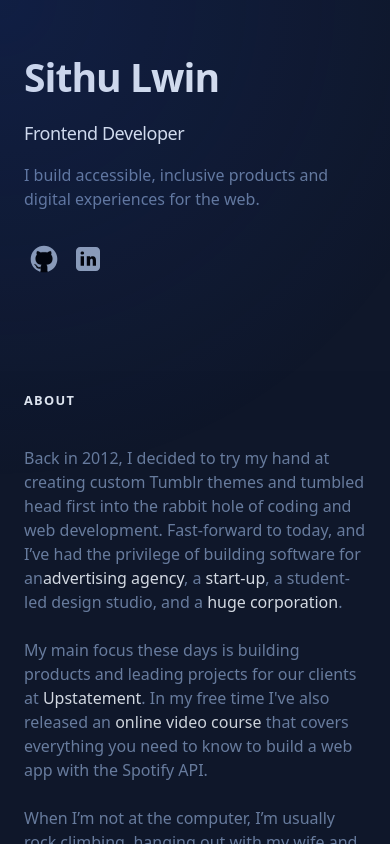
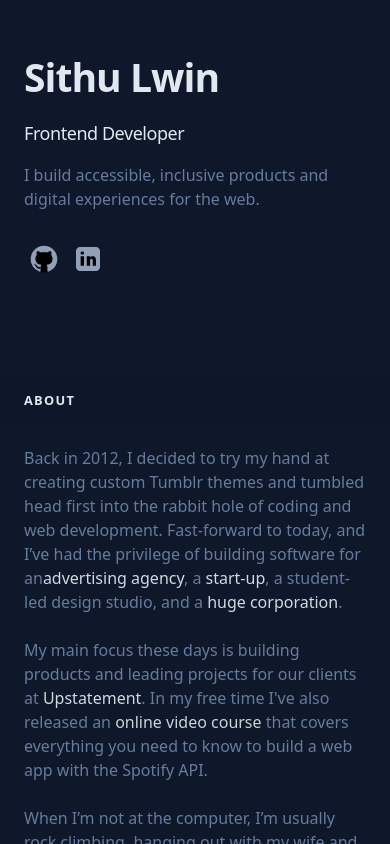
Before and after one commit to Sithu-BinaryLab/portfolio, a Next.js app: page / in a window 390 px wide. Built offline with nearby package versions, Linux system fonts and the light colour scheme.

Commit message:
fixed scroll

```diff
--- a/src/app/page.tsx
+++ b/src/app/page.tsx
@@ -29,7 +29,7 @@ function Spotlight() {
     <div ref={containerRef} className="relative h-screen overflow-y-scroll">
       <div
         onMouseMove={handleMouseMove}
-        className="fixed inset-0 z-30 transition duration-300 lg:absolute"
+        className="lg:fixed inset-0 z-30 transition duration-300 lg:absolute"
         style={{
           background: `radial-gradient(600px at ${spotlightPosition.x}px ${spotlightPosition.y}px, rgba(29, 78, 216, 0.15), transparent 80%)`
         }}
```
